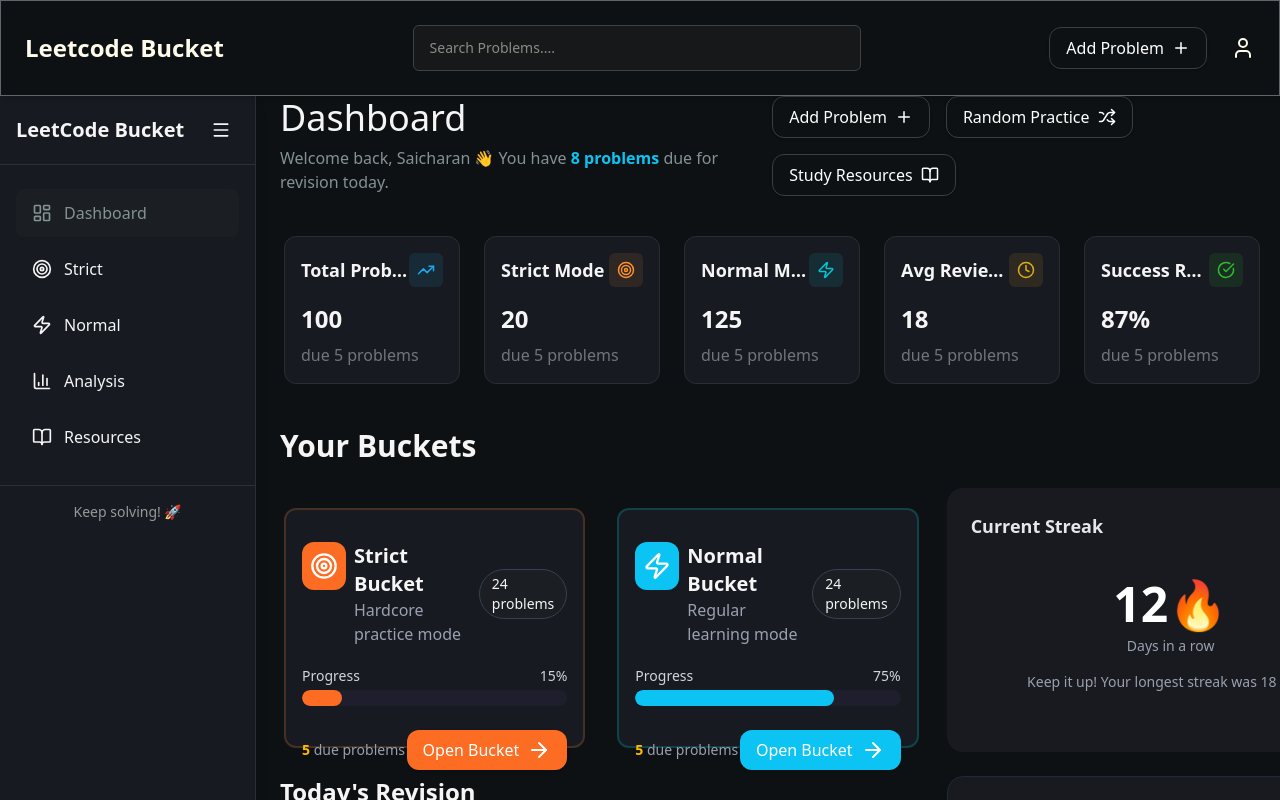
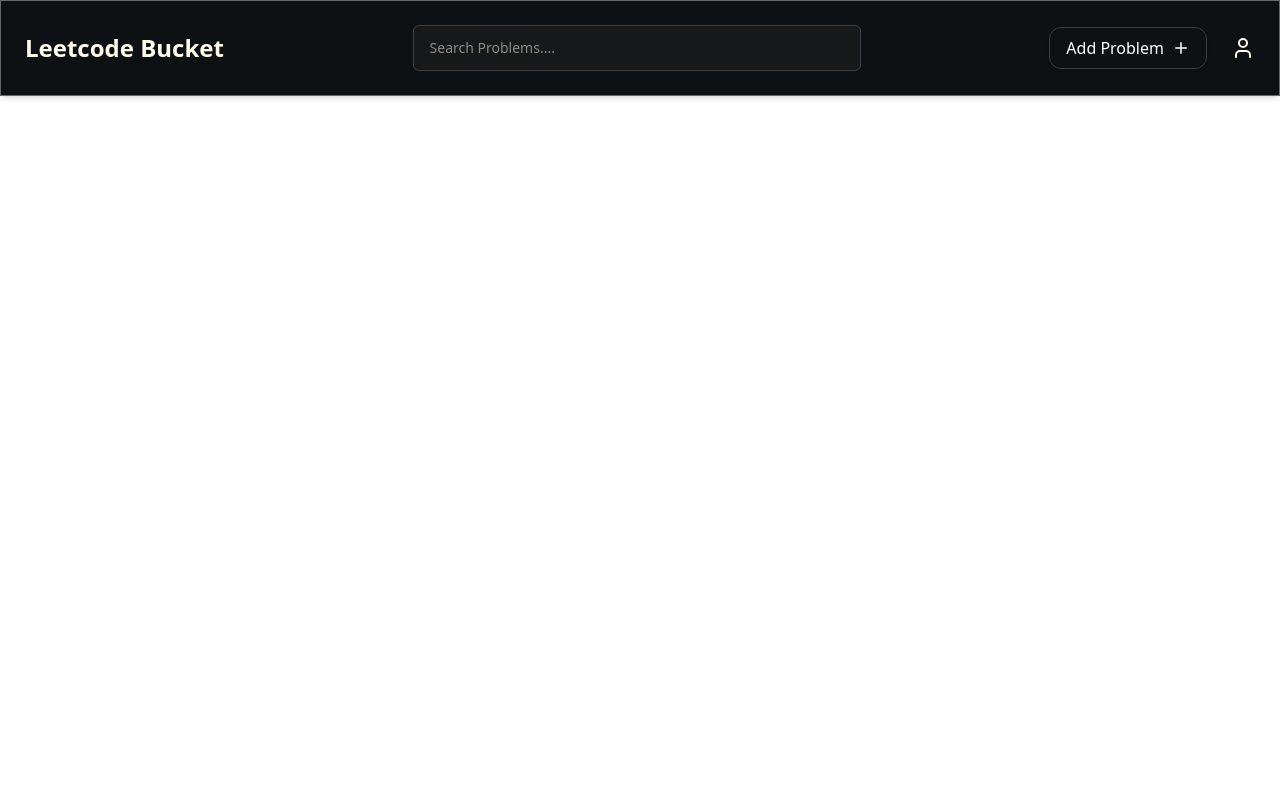
Before and after one commit to Saicharan-775/Leetcode_Bucket, a React (Vite) app: page /analysis in a window 1280 px wide. Shown: the top 800 px of the page. Built offline with nearby package versions, Linux system fonts and the light colour scheme.

Commit message:
created routes

```diff
--- a/package.json
+++ b/package.json
@@ -12,10 +12,12 @@
   "dependencies": {
     "@reduxjs/toolkit": "^2.9.0",
     "@tailwindcss/vite": "^4.1.13",
+    "framer-motion": "^12.23.24",
     "lucide-react": "^0.544.0",
     "react": "^19.1.1",
     "react-dom": "^19.1.1",
-    "react-redux": "^9.2.0"
+    "react-redux": "^9.2.0",
+    "react-router-dom": "^7.9.4"
   },
   "devDependencies": {
     "@eslint/js": "^9.36.0",
--- a/src/App.jsx
+++ b/src/App.jsx
@@ -3,16 +3,61 @@
 import Dashboard from './pages/Dashboard'
 import Navbar from './components/Navbar'
 import "./index.css";
+import NormalBucket from './pages/NormalBucket'
+import StrictBucket from './pages/StrictBucket'
+import { createBrowserRouter,Navigate,RouterProvider } from 'react-router-dom';
+import Login from './pages/Login';
+import Analysis from './pages/Analysis';
+import Resourse from './pages/Resourse';
+const approuter=createBrowserRouter([
+  {
+    path:"/",
+    element:<Navigate to ="/dashboard"/>
+  },
+  {
+    path:"/login",
+    element:<Login/>,
+  },{
+    path:"/dashboard",
+    element:
+    <>
+    <Navbar/>
+     <Dashboard/>,
+    </>
+
+  },
+  {
+    path:"/normal-bucket",
+    element:  <>
+    <Navbar/>
+     <NormalBucket/>,
+    </>
+  },
+   {
+    path:"/strict-bucket",
+    element:  <>
+    <Navbar/>
+     <StrictBucket/>,
+    </>
+  },
+  {
+    path:"/analysis",
+    element:  <>
+    <Navbar/>
+     <Analysis/>,
+    </>
+  },
+  {
+    path:"/resourses",
+    element:  <>
+    <Navbar/>
+     <Resourse/>,
+    </>
+  },
+])
 function App() {
+  return  <RouterProvider router={approuter} />;
 
-
-  return (
-    <>
-
-          <Navbar/>
-          <Dashboard/>
-    </>
-  )
 }
 
 export default App
--- /dev/null
+++ b/src/pages/Analysis.jsx
@@ -0,0 +1,9 @@
+import React from 'react'
+
+const Analysis = () => {
+  return (
+    <div>Analysis</div>
+  )
+}
+
+export default Analysis
--- /dev/null
+++ b/src/pages/Login.jsx
@@ -0,0 +1,9 @@
+import React from 'react'
+
+const Login = () => {
+  return (
+    <div>Login</div>
+  )
+}
+
+export default Login
--- /dev/null
+++ b/src/pages/Resourse.jsx
@@ -0,0 +1,9 @@
+import React from 'react'
+
+const Resourse = () => {
+  return (
+    <div>Resourse</div>
+  )
+}
+
+export default Resourse
--- a/src/ui/Sidebar.jsx
+++ b/src/ui/Sidebar.jsx
@@ -1,117 +1,9 @@
-import React, { useState } from 'react';
-import {
-  LayoutDashboard,
-  Target,
-  Zap,
-  BarChart3,
-  BookOpen,
-  Menu,
-  X,
-} from 'lucide-react';
+import React from 'react'
 
-const Sidebar = ({ activeItem = 'Dashboard', onCollapseChange }) => {
-  const [isCollapsed, setIsCollapsed] = useState(false);
-  const [isMobileOpen, setIsMobileOpen] = useState(false);
+const Sidebar = () => {
+  return (
+    <div>Sidebar</div>
+  )
+}
 
-  const menuItems = [
-    { name: 'Dashboard', icon: LayoutDashboard, href: '#' },
-    { name: 'Strict', icon: Target, href: '#' },
-    { name: 'Normal', icon: Zap, href: '#' },
-    { name: 'Analysis', icon: BarChart3, href: '#' },
-    { name: 'Resources', icon: BookOpen, href: '#' },
-  ];
-
-  const toggleSidebar = () => {
-    if (window.innerWidth < 768) {
-      setIsMobileOpen(!isMobileOpen);
-    } else {
-      const newCollapsed = !isCollapsed;
-      setIsCollapsed(newCollapsed);
-      if (onCollapseChange) {
-        onCollapseChange(newCollapsed);
-      }
-    }
-  };
-
-  return (
-    <>
-      {/* Mobile Hamburger Button */}
-      <button
-        onClick={toggleSidebar}
-        className="md:hidden fixed top-4 left-4 z-50 p-2  bg-[var(--card)] rounded-lg shadow-lg hover:bg-[var(--card-foreground)] transition-colors duration-200"
-      >
-        {isMobileOpen ? <X size={24} /> : <Menu size={24} />}
-      </button>
-
-      {/* Sidebar */}
-      <div
-        className={`
-          fixed top-24 left-0 h-[calc(100vh-6rem)] bg-[var(--card)] border-r border-[var(--border)]
-          shadow-lg z-40 transition-all duration-300 ease-in-out
-          ${isCollapsed ? 'w-16' : 'w-64'}
-          ${isMobileOpen ? 'translate-x-0' : '-translate-x-full md:translate-x-0'}
-        `}
-      >
-        {/* Header */}
-        <div className="flex items-center justify-between p-4 border-b border-[var(--border)]">
-          {!isCollapsed && (
-            <h2 className="text-xl font-bold text-[var(--primary)]">LeetCode Bucket</h2>
-          )}
-          <button
-            onClick={toggleSidebar}
-            className="hidden md:block p-2 rounded-lg hover:bg-[var(--muted)] transition-colors duration-200"
-          >
-            <Menu size={20} className={`transform transition-transform duration-200 ${isCollapsed ? 'rotate-180' : ''}`} />
-          </button>
-        </div>
-
-        {/* Menu Items */}
-        <nav className="flex-1 px-4 py-6">
-          <ul className="space-y-2">
-            {menuItems.map((item) => {
-              const Icon = item.icon;
-              const isActive = activeItem === item.name;
-              return (
-                <li key={item.name}>
-                  <a
-                    href={item.href}
-                    className={`
-                      flex items-center px-4 py-3 rounded-lg transition-all duration-200
-                      hover:bg-[var(--accent)] hover:text-[var(--accent-foreground)]
-                      ${isActive ? 'bg-[var(--accent)] text-[var(--accent-foreground)]' : 'text-[var(--primary)]'}
-                      ${isCollapsed ? 'justify-center' : 'justify-start'}
-                    `}
-                  >
-                    <Icon size={20} className="flex-shrink-0" />
-                    {!isCollapsed && (
-                      <span className="ml-3 font-medium">{item.name}</span>
-                    )}
-                  </a>
-                </li>
-              );
-            })}
-          </ul>
-        </nav>
-
-        {/* Footer */}
-        <div className="p-4 border-t border-[var(--border)]">
-          {!isCollapsed && (
-            <p className="text-sm text-[var(--muted-foreground)] text-center">
-              Keep solving! 🚀
-            </p>
-          )}
-        </div>
-      </div>
-
-      {/* Mobile Overlay */}
-      {isMobileOpen && (
-        <div
-          className="fixed inset-0 bg-black bg-opacity-50 z-30 md:hidden"
-          onClick={() => setIsMobileOpen(false)}
-        />
-      )}
-    </>
-  );
-};
-
-export default Sidebar;
+export default Sidebar
```
Also changed, not shown: 1 other file (tests, documents, lock files or other folders).
